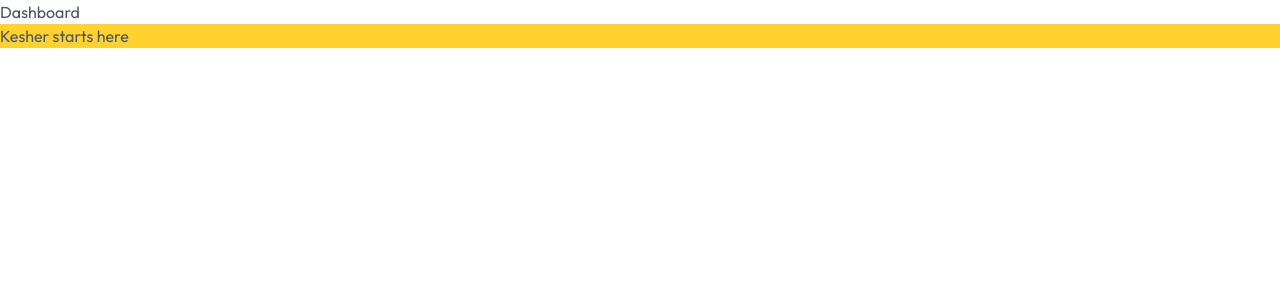
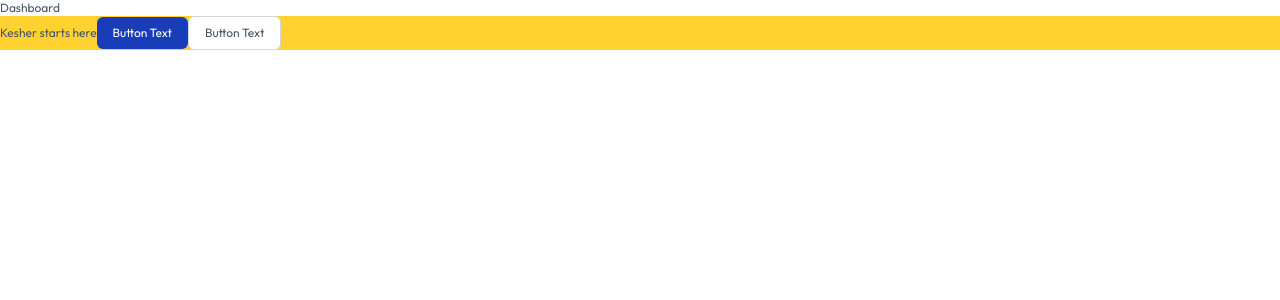
Before and after one commit to chuksdozie/kesher, a Next.js app: page / in a window 1280 px wide. Shown: the top 300 px of the page. Built offline with nearby package versions, Linux system fonts and the light colour scheme.

Commit message:
Feat: Button Component

```diff
--- /dev/null
+++ b/src/components/Button.tsx
@@ -0,0 +1,45 @@
+import React from "react";
+
+type ButtonProps = {
+  variant?: "primary" | "secondary";
+  onClick?: () => void;
+  type?: "button" | "submit" | "reset";
+  disabled?: boolean;
+  className?: string;
+  text?: string;
+  icon?: React.ReactNode;
+};
+
+export default function Button({
+  variant = "primary",
+  onClick,
+  type = "button",
+  disabled = false,
+  className = "",
+  text = "Button Text",
+  icon = "",
+}: ButtonProps) {
+  const baseStyles =
+    "px-4 py-2 rounded-md font-extraLight transition-colors duration-200 focus:outline-none text-xs font-extraBold cursor-pointer";
+
+  const primaryStyles = `bg-blue-800 text-white hover:bg-blue-700 disabled:bg-blue-300`;
+  const secondaryStyles =
+    "bg-white text-gray-600 hover:bg-gray-300 disabled:bg-gray-100 border border-gray-300";
+
+  const buttonStyles =
+    variant === "primary"
+      ? `${baseStyles} ${primaryStyles}`
+      : `${baseStyles} ${secondaryStyles}`;
+
+  return (
+    <button
+      type={type}
+      onClick={onClick}
+      disabled={disabled}
+      className={`${buttonStyles} ${className}`}
+    >
+      {icon}
+      {text}
+    </button>
+  );
+}
--- a/src/pages/_app.tsx
+++ b/src/pages/_app.tsx
@@ -12,7 +12,7 @@ export default function MyApp({ Component, pageProps }: AppProps) {
   const [queryClient] = useState(() => new QueryClient());
 
   return (
-    <main className={`${inter.className} text-gray-600`}>
+    <main className={`${inter.className} text-gray-600 text-xs`}>
       <QueryClientProvider client={queryClient}>
         <DashboardLayout>
           <Component {...pageProps} />
--- a/src/pages/index.tsx
+++ b/src/pages/index.tsx
@@ -1,16 +1,11 @@
-import Image from "next/image";
-import { Geist, Geist_Mono } from "next/font/google";
-
-const geistSans = Geist({
-  variable: "--font-geist-sans",
-  subsets: ["latin"],
-});
-
-const geistMono = Geist_Mono({
-  variable: "--font-geist-mono",
-  subsets: ["latin"],
-});
+import Button from "@/components/Button";
 
 export default function Home() {
-  return <div className={`bg-amber-300`}>Kesher starts here</div>;
+  return (
+    <div className={`bg-amber-300`}>
+      Kesher starts here
+      <Button variant="primary" />
+      <Button variant="secondary" />
+    </div>
+  );
 }
--- a/src/pages/text.tsx
+++ b/src/pages/text.tsx
@@ -24,7 +24,7 @@ export default function Text() {
       {isLoading && <div>Loading...</div>}
       {error && <div>Error: {(error as Error).message}</div>}
       {names.map((name: nameType, index: number) => (
-        <div key={index} className=" my-1 text-sm">
+        <div key={index} className={`my-1 text-sm text-[#456aac]`}>
           {name.Users}
         </div>
       ))}
--- a/tailwind.config.js
+++ b/tailwind.config.js
@@ -1,3 +1,5 @@
+// const { colors } = require("@/constants/colors");
+
 /** @type {import('tailwindcss').Config} */
 module.exports = {
   content: [
```
Also changed, not shown: src/constants/colors.ts (renamed from src/constants/index.ts), 1 other file (tests, documents, lock files or other folders).
